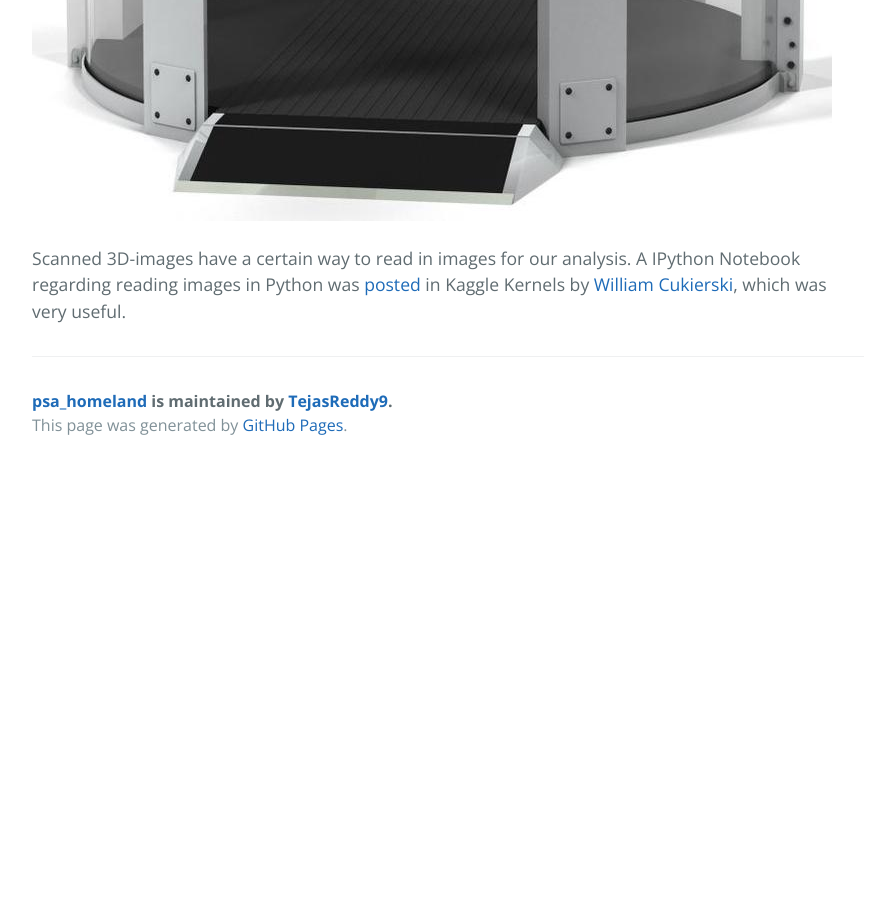
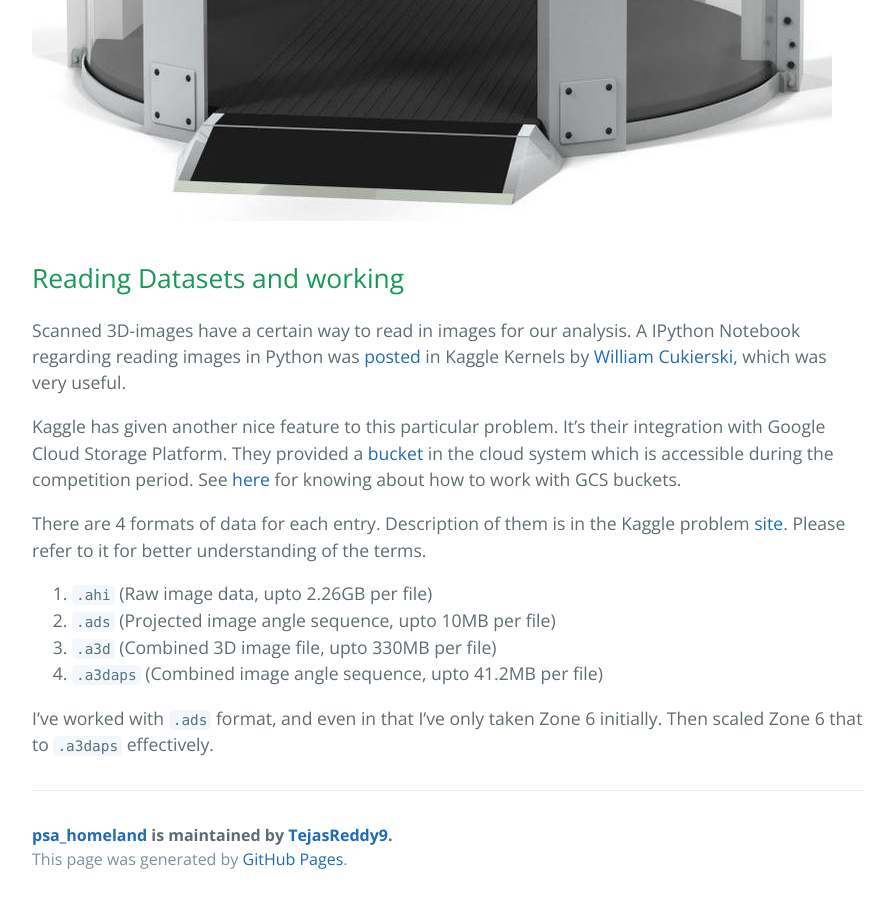
Before and after one commit to TejasReddy9/psa_homeland, a Jekyll site: the page built from docs/index.md, in a window 1280 px wide and 900 px high, scrolled down 3115 px. Shown: the whole window, without its empty margins (192-1083 px from the left). Built offline with Jekyll 4.4.1, drawn with Linux system fonts in a browser that asks for light colours; our own code applies the rules of GitHub Pages for plain Markdown files; before the commit the page ends 3584 px from its top, so only the background shows below that; some of the changed text lies outside the part shown.

Commit message:
Update index.md

```diff
--- a/docs/index.md
+++ b/docs/index.md
@@ -12,10 +12,22 @@ As they have put their 3D-image screening dataset on Kaggle, I got an opputinity
 
 Find the dataset at [Kaggle PSA dataset](https://www.kaggle.com/c/passenger-screening-algorithm-challenge/data). Data is pretty standard and all the cleaning is  done by themselves before exposing it to Kaggle, hence I started making my EDA report(Exploratory Data Analysis).
 
-Zones about how many ways do they examine using the 3D-image from the body scanner is provided as shown below. Instrument used is also displayed. I've taken initially the reduced dataset of only zone 17, then working on scaling it to other zones.
+Zones about how many ways do they examine using the 3D-image from the body scanner is provided as shown below. Instrument used is also displayed. I've taken initially the reduced dataset of only zone 6, then working on scaling it to other zones.
 
 ![body_zones](https://github.com/TejasReddy9/psa_homeland/blob/master/body_zones.png?raw=true)
 
 ![instrument](https://github.com/TejasReddy9/psa_homeland/blob/master/millimeter_scanner.jpg?raw=true)
 
+## Reading Datasets and working
+
 Scanned 3D-images have a certain way to read in images for our analysis. A IPython Notebook regarding reading images in Python was [posted](https://www.kaggle.com/wcukierski/reading-images) in Kaggle Kernels by [William Cukierski](https://www.kaggle.com/wcukierski), which was very useful.
+
+Kaggle has given another nice feature to this particular problem. It's their integration with Google Cloud Storage Platform. They provided a [bucket](https://storage.cloud.google.com/kaggle-tsa-stage1/) in the cloud system which is accessible during the competition period. See [here](https://cloud.google.com/compute/docs/disks/gcs-buckets) for knowing about how to work with GCS buckets.
+
+There are 4 formats of data for each entry. Description of them is in the Kaggle problem [site](https://www.kaggle.com/c/passenger-screening-algorithm-challenge/data). Please refer to it for better understanding of the terms.
+1.  `.ahi` (Raw image data, upto 2.26GB per file)
+2.  `.ads` (Projected image angle sequence, upto 10MB per file)
+3.  `.a3d` (Combined 3D image file, upto 330MB per file)
+4.  `.a3daps` (Combined image angle sequence, upto 41.2MB per file)
+
+I've worked with `.ads` format, and even in that I've only taken Zone 6 initially. Then scaled Zone 6 that to `.a3daps` effectively.
```
